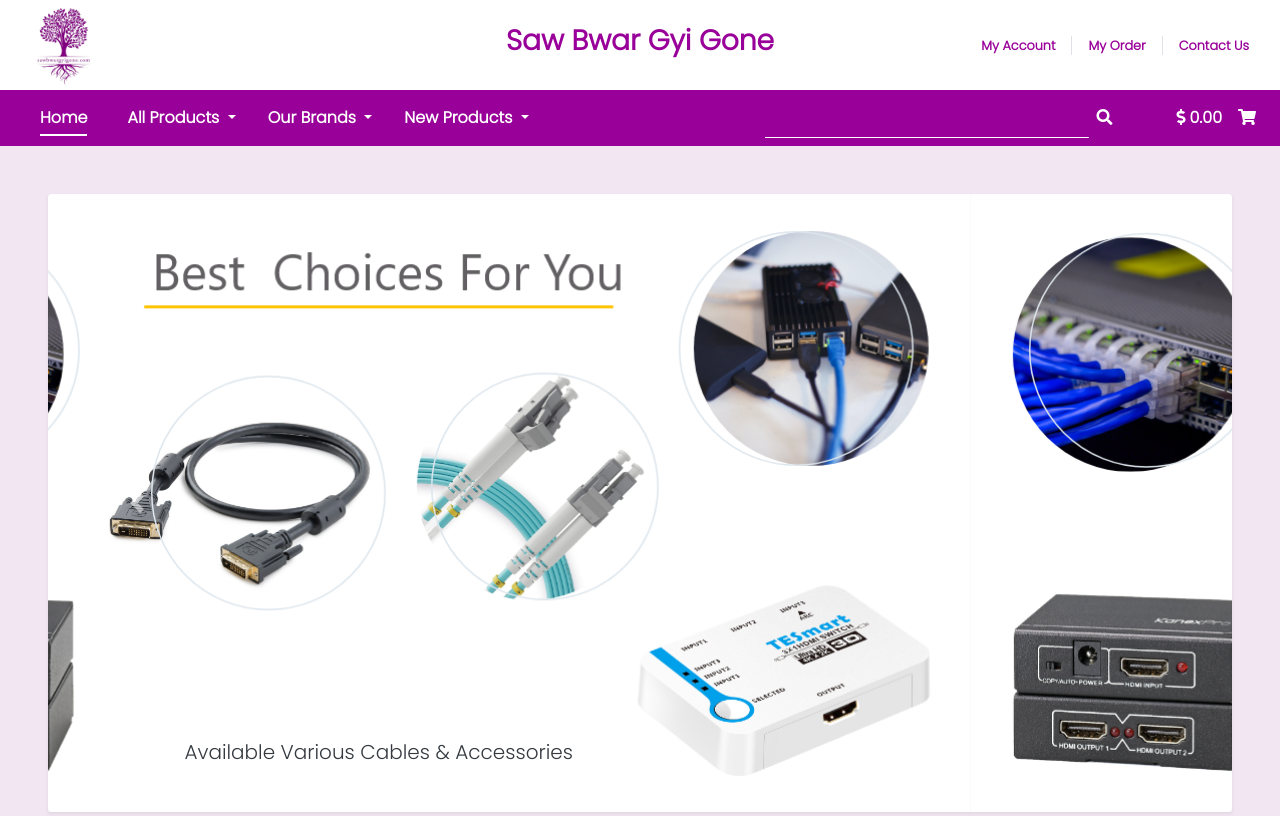
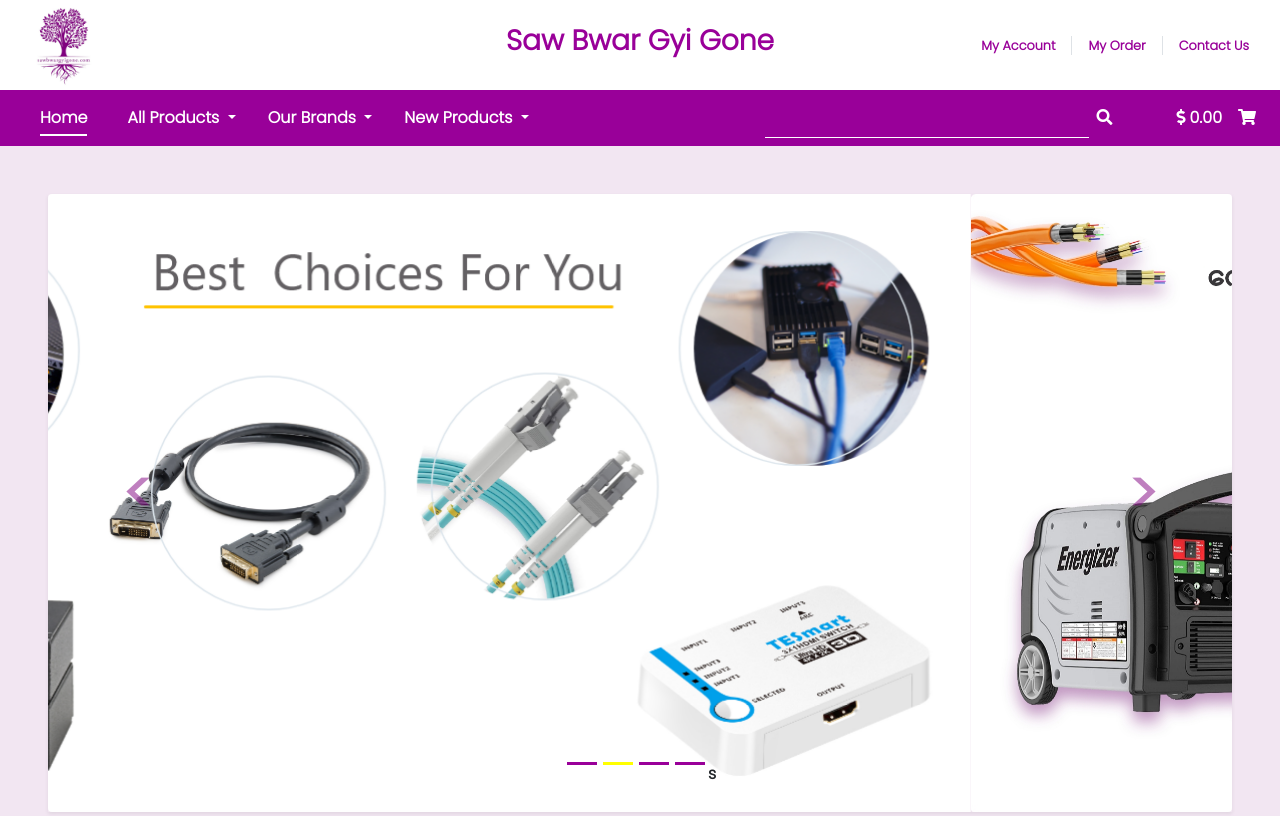
Before and after one commit to jessePin/e-commerce, a plain HTML site: page index.html in a window 1280 px wide. Shown: the top 816 px of the page. Drawn offline with Linux system fonts and the light colour scheme.

Commit message:
add slider

```diff
--- a/css/custom.css
+++ b/css/custom.css
@@ -122,3 +122,35 @@
   float: left;
   padding: 5px;
 }
+
+.carousel-indicators li {
+  background-color: #990099;
+}
+
+.carousel-indicators .active {
+  background-color: yellow;
+}
+
+.carousel-control-prev-icon,
+.carousel-control-next-icon {
+  height: 100px;
+  width: 100px;
+  /* outline: black; */
+  background-size: 100%, 100%;
+  /* border-radius: 50%; */
+  /* border: 1px solid black; */
+  background-image: none;
+}
+
+.carousel-control-next-icon:after
+{
+  content: '>';
+  font-size: 55px;
+  color: #800080;
+}
+
+.carousel-control-prev-icon:after {
+  content: '<';
+  font-size: 55px;
+  color: #800080;
+}
--- a/css/responsive.css
+++ b/css/responsive.css
@@ -21,6 +21,13 @@
         width: 50%;
     }
 
+
+}
+
+@media (max-width: 768px ) {
+    #footer {
+        background-position-x: 10%;
+    }
 }
 
 /* Large devices (desktops, 992px and up) */
--- a/index.html
+++ b/index.html
@@ -129,24 +129,25 @@
               <li data-target="#carouselExampleIndicators" data-slide-to="0" class="active"></li>
               <li data-target="#carouselExampleIndicators" data-slide-to="1"></li>
               <li data-target="#carouselExampleIndicators" data-slide-to="2"></li>
+              <li data-target="#carouselExampleIndicators" data-slide-to="3"></li>s
             </ol>
             <div class="carousel-inner rounded">
               <div class="carousel-item active">
-                <img class="d-block w-100 h-100" src="img/banner.png" alt="First slide">
+                <img class="d-block w-100 h-100" src="img/banner.png" alt="Second slide">
                 <div class="carousel-caption d-none text-dark d-md-block">
-                  <h5>Available Various Cables & Accessories</h5>
+                  <!-- <h5>Available Various Cables & Accessories</h5> -->
                 </div>
               </div>
               <div class="carousel-item">
-                <img class="d-block w-100 h-100" src="img/banner.png" alt="Second slide">
+                <img class="d-block w-100 h-100" src="img/slider/Home pg@2x.jpg" alt="First slide">
                 <div class="carousel-caption d-none text-dark d-md-block">
-                  <h5>Available Various Cables & Accessories</h5>
+                  <!-- <h5>Available Various Cables & Accessories</h5> -->
                 </div>
               </div>
               <div class="carousel-item">
-                <img class="d-block w-100 h-100" src="img/banner.png" alt="Third slide">
+                <img class="d-block w-100 h-100" src="img/slider/img 2@2x.jpg" alt="Second slide">
                 <div class="carousel-caption d-none text-dark d-md-block">
-                  <h5>Available Various Cables & Accessories</h5>
+                  <!-- <h5>Available Various Cables & Accessories</h5> -->
                 </div>
               </div>
             </div>
@@ -618,7 +619,7 @@
 
           </div>
           <div class="row px-3 flex-row-reverse">
-            <a href="#" class="text-decoration-none purple-text purple-link">View our entire range or manufactures ></a>
+            <a href="#" class="text-decoration-none purple-text purple-link">View our full range of brands ></a>
           </div>
         </div>
       </div>
@@ -688,7 +689,7 @@
             </div>
           </div>
         </div>
-        <div class="col-lg-5 p-lg-5 px-3 pttext">
+        <div class="col-lg-5 p-lg-5 px-3 text-blue">
           <div class="row px-lg-5">
             <h5 class="font-weight-bold py-3">Native Technology International Co.,Ltd</h5>
             <div>
```
Also changed, not shown: img/slider/Home pg@2x.jpg (added), img/slider/img 2@2x.jpg (added), img/slider/img3@2x.jpg (added).
